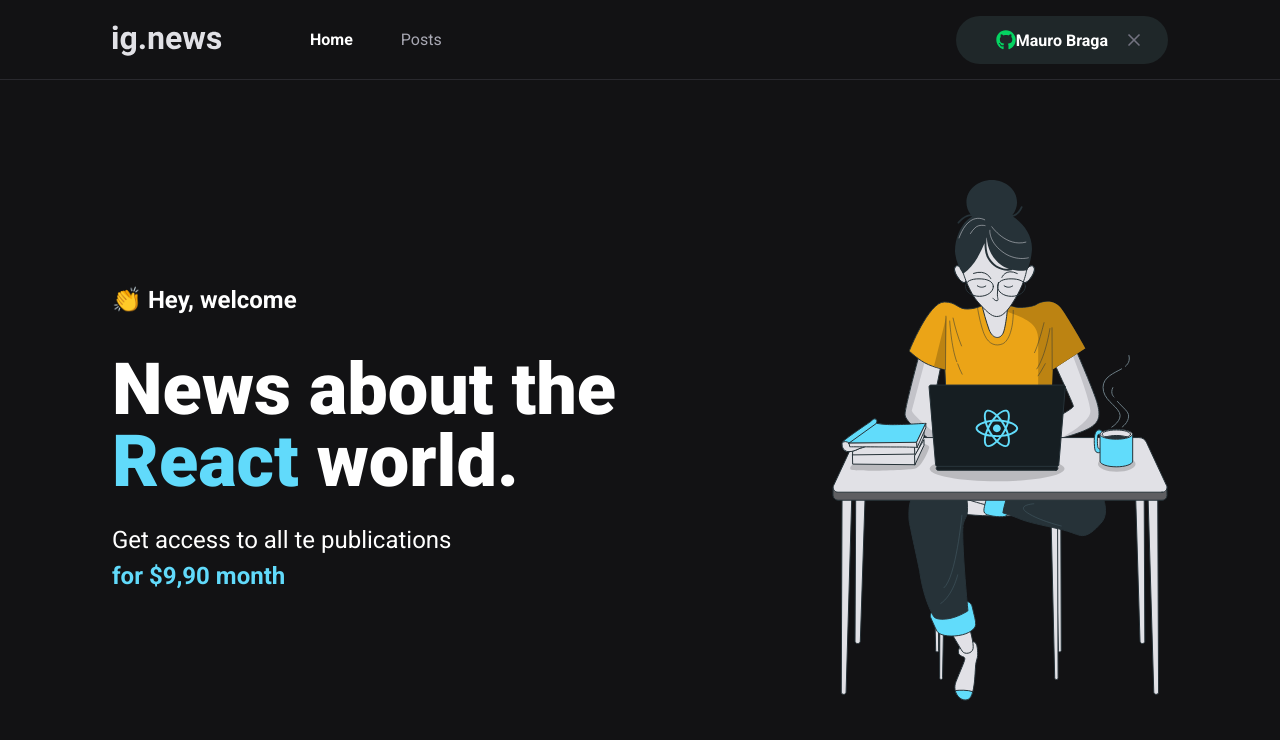
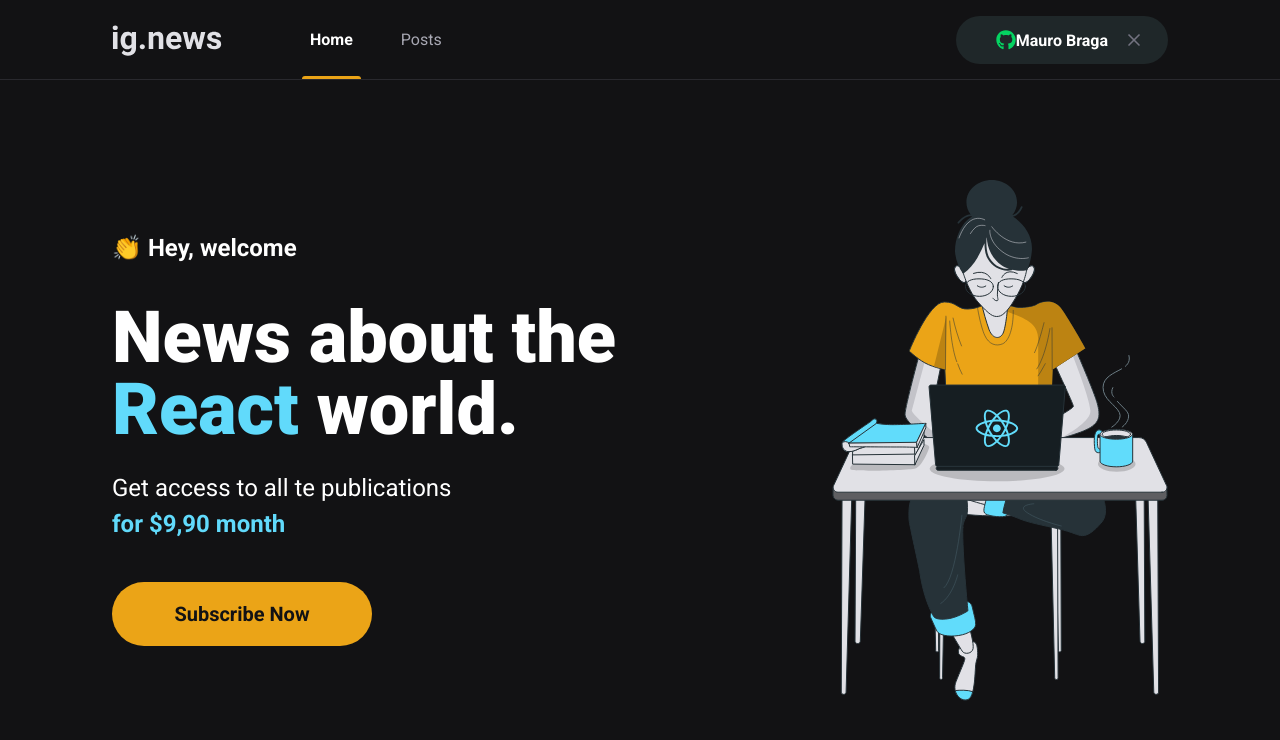
Before and after one commit to MauroBraga/ignews, a Next.js app: page / in a window 1280 px wide. Shown: the top 740 px of the page. Built offline with nearby package versions, Linux system fonts and the light colour scheme.

Commit message:
Componente: SubscribeButton

```diff
--- /dev/null
+++ b/src/components/SubscribeButton/index.tsx
@@ -0,0 +1,11 @@
+import styles from './styles.module.scss';
+
+export function SubscribeButton() {
+    return (
+        <button
+            type="button"
+            className={styles.subscribeButton}>
+                Subscribe Now
+        </button>
+    );
+}
--- /dev/null
+++ b/src/components/SubscribeButton/styles.module.scss
@@ -0,0 +1,20 @@
+.subscribeButton {
+    height: 4rem;
+    width: 260px;
+    border: 0;
+    border-radius: 2rem;
+    background: var(--yellow-500);
+    color: var(--gray-900);
+    font-size: 1.25rem;
+    font-weight: bold;
+
+    display: flex;
+    align-items: center;
+    justify-content: center;
+
+    transition: filter 0.2s;
+
+    &:hover {
+      filter: brightness(0.8);
+    }
+  }
--- a/src/pages/home.module.scss
+++ b/src/pages/home.module.scss
@@ -36,4 +36,8 @@
             font-weight: bold;
         }
     }
+
+    button {
+        margin-top: 2.5rem;
+    }
 }
--- a/src/pages/index.tsx
+++ b/src/pages/index.tsx
@@ -1,5 +1,6 @@
 import Head from 'next/head';
 import styles from './home.module.scss';
+import {SubscribeButton} from '../components/SubscribeButton'
 export default function Home() {
   return (
     <>
@@ -14,6 +15,7 @@
             Get access to all  te publications <br />
             <span>for $9,90 month</span>
           </p>
+          <SubscribeButton/>
         </section>
         <img src="/images/avatar.svg" alt="Girl coding" />
       </main>
--- a/src/styles/global.scss
+++ b/src/styles/global.scss
@@ -13,7 +13,7 @@
     --gray-900: #121214;
 
     --cyan-500: #61dafb;
-    --yellow-500:
+    --yellow-500: #eba417;
 }
 
 @media (max-width: 100px) {
```
